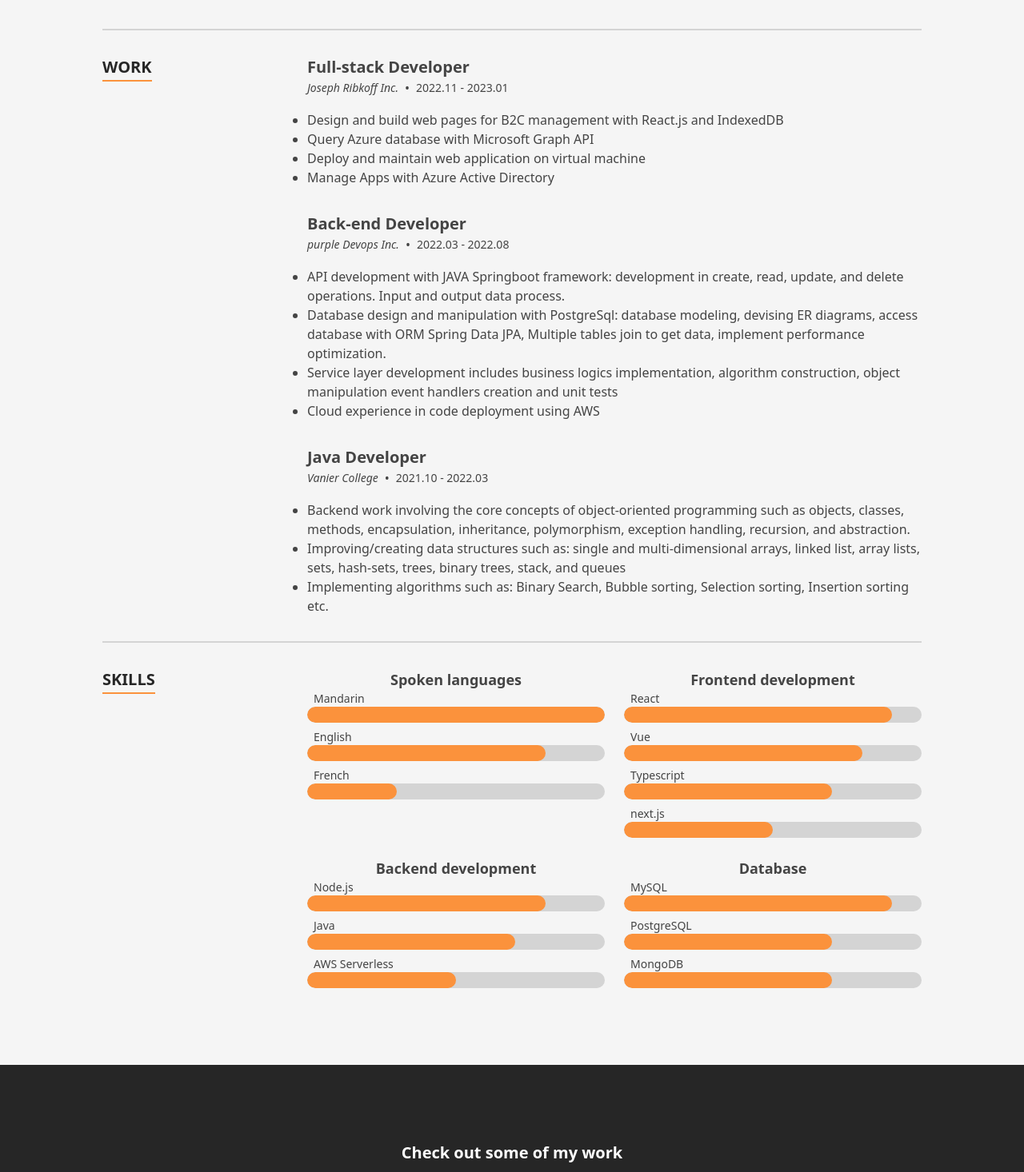
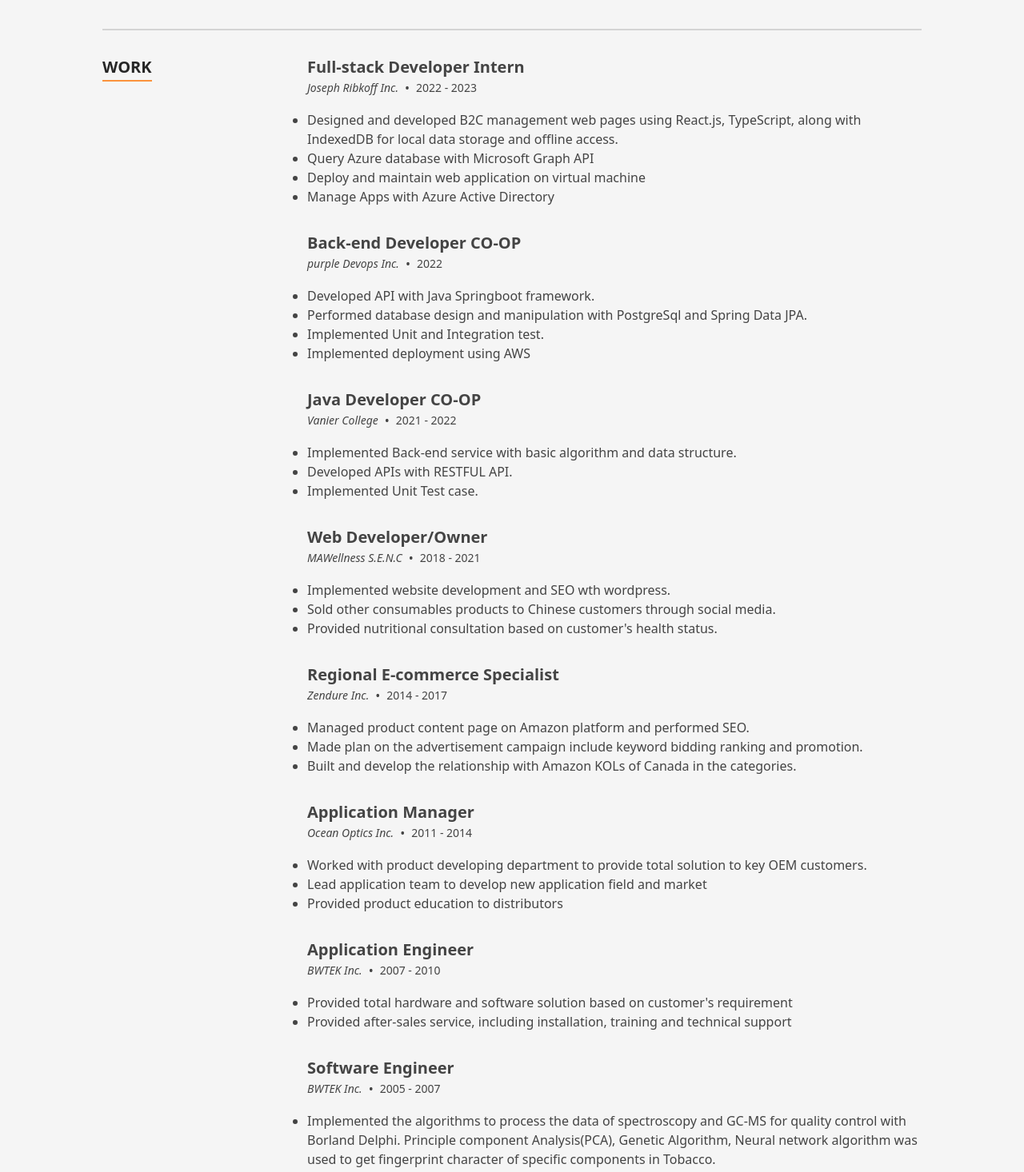
Before and after one commit to hawkhxf2000/My-personal-website, a Next.js app: page / in a window 1280 px wide. Shown: the part 1700-3166 px from the top of the page at 80% size. Built offline with nearby package versions, Linux system fonts and the light colour scheme.

Commit message:
+ update the resume.pdf + modified work experience

```diff
--- a/src/data/data.tsx
+++ b/src/data/data.tsx
@@ -75,7 +75,8 @@
                 I'm a Montreal based <strong className="text-stone-100">Full Stack Software Engineer</strong> focused on
                 help customers
                 develop modern, dynamic and high-performance websites. <br/>
-                In my free time, I'm an amateur <strong className="text-stone-100">soccer player</strong> and a big fan of Messi. During summer and fall time, I like Hiking,
+                In my free time, I'm an amateur <strong className="text-stone-100">soccer player</strong> and a big fan
+                of Messi. During summer and fall time, I like Hiking,
                 Kayaking, and play soccer with my kids.
             </p>
         </>
@@ -289,12 +290,14 @@
 
 export const experience: TimelineItem[] = [
     {
-        date: '2022.11 - 2023.01',
+        date: '2022 - 2023',
         location: 'Joseph Ribkoff Inc.',
-        title: 'Full-stack Developer',
+        title: 'Full-stack Developer Intern',
         content: (
             <ul className="list-disc">
-                <li>Design and build web pages for B2C management with React.js and IndexedDB</li>
+                <li>Designed and developed B2C management web pages using React.js, TypeScript, along with IndexedDB for
+                    local data storage and offline access.
+                </li>
                 <li>Query Azure database with Microsoft Graph API</li>
                 <li>Deploy and maintain web application on virtual machine</li>
                 <li>Manage Apps with Azure Active Directory</li>
@@ -302,35 +305,91 @@
         ),
     },
     {
-        date: '2022.03 - 2022.08',
+        date: '2022',
         location: 'purple Devops Inc.',
-        title: 'Back-end Developer',
+        title: 'Back-end Developer CO-OP',
         content: (
             <ul className="list-disc">
-                <li>API development with JAVA Springboot framework: development in create, read, update, and delete operations.
-                    Input and output data process.</li>
-                <li>Database design and manipulation with PostgreSql: database modeling, devising ER diagrams, access database
-                    with ORM Spring Data JPA, Multiple tables join to get data, implement performance optimization.</li>
-                <li>Service layer development includes business logics implementation, algorithm construction, object
-                    manipulation event handlers creation and unit tests</li>
-                <li>Cloud experience in code deployment using AWS</li>
+                <li>Developed API with Java Springboot framework.</li>
+                <li>Performed database design and manipulation with PostgreSql and Spring Data JPA.</li>
+                <li>Implemented Unit and Integration test.</li>
+                <li>Implemented deployment using AWS</li>
             </ul>
         ),
     },
     {
-        date: '2021.10 - 2022.03',
+        date: '2021 - 2022',
         location: 'Vanier College',
-        title: 'Java Developer',
+        title: 'Java Developer CO-OP',
         content: (
             <ul className="list-disc">
-                <li>Backend work involving the core concepts of object-oriented programming such as objects, classes, methods,
-                    encapsulation, inheritance, polymorphism, exception handling, recursion, and abstraction.</li>
-                <li>Improving/creating data structures such as: single and multi-dimensional arrays, linked list, array lists,
-                    sets, hash-sets, trees, binary trees, stack, and queues</li>
-                <li>Implementing algorithms such as: Binary Search, Bubble sorting, Selection sorting, Insertion sorting etc.</li>
+                <li>Implemented Back-end service with basic algorithm and data structure.</li>
+                <li>Developed APIs with RESTFUL API.</li>
+                <li>Implemented Unit Test case.</li>
             </ul>
         ),
     },
+    {
+        date: '2018 - 2021',
+        location: 'MAWellness S.E.N.C',
+        title: 'Web Developer/Owner',
+        content: (
+            <ul className="list-disc">
+                <li>Implemented website development and SEO wth wordpress.</li>
+                <li>Sold other consumables products to Chinese customers through social media.</li>
+                <li>Provided nutritional consultation based on customer's health status.</li>
+            </ul>
+        ),
+    },
+    {
+        date: '2014 - 2017',
+        location: 'Zendure Inc.',
+        title: 'Regional E-commerce Specialist',
+        content: (
+            <ul className="list-disc">
+                <li> Managed product content page on Amazon platform and performed SEO.</li>
+                <li>Made plan on the advertisement campaign include keyword bidding ranking and promotion.</li>
+                <li>Built and develop the relationship with Amazon KOLs of Canada in the categories.</li>
+            </ul>
+        ),
+    },
+    {
+        date: '2011 - 2014',
+        location: 'Ocean Optics Inc.',
+        title: 'Application Manager',
+        content: (
+            <ul className="list-disc">
+                <li> Worked with product developing department to provide total solution to key OEM customers.</li>
+                <li>Lead application team to develop new application field and market</li>
+                <li> Provided product education to distributors</li>
+            </ul>
+        ),
+    },
+    {
+        date: '2007 - 2010',
+        location: 'BWTEK Inc.',
+        title: 'Application Engineer',
+        content: (
+            <ul className="list-disc">
+                <li> Provided total hardware and software solution based on customer's requirement</li>
+                <li> Provided after-sales service, including installation, training and technical support</li>
+            </ul>
+        ),
+    },
+    {
+        date: '2005 - 2007',
+        location: 'BWTEK Inc.',
+        title: 'Software Engineer',
+        content: (
+            <ul className="list-disc">
+                <li> Implemented the algorithms to process the data of spectroscopy and GC-MS for quality control with
+                    Borland Delphi. Principle component Analysis(PCA), Genetic Algorithm, Neural network algorithm was
+                    used to get fingerprint character of specific components in Tobacco.
+                </li>
+                <li> Designed and developed end-to-end software solution as customer request.</li>
+            </ul>
+        ),
+    }
 ];
 
 /**
```
Also changed, not shown: 1 other file (tests, documents, lock files or other folders).
